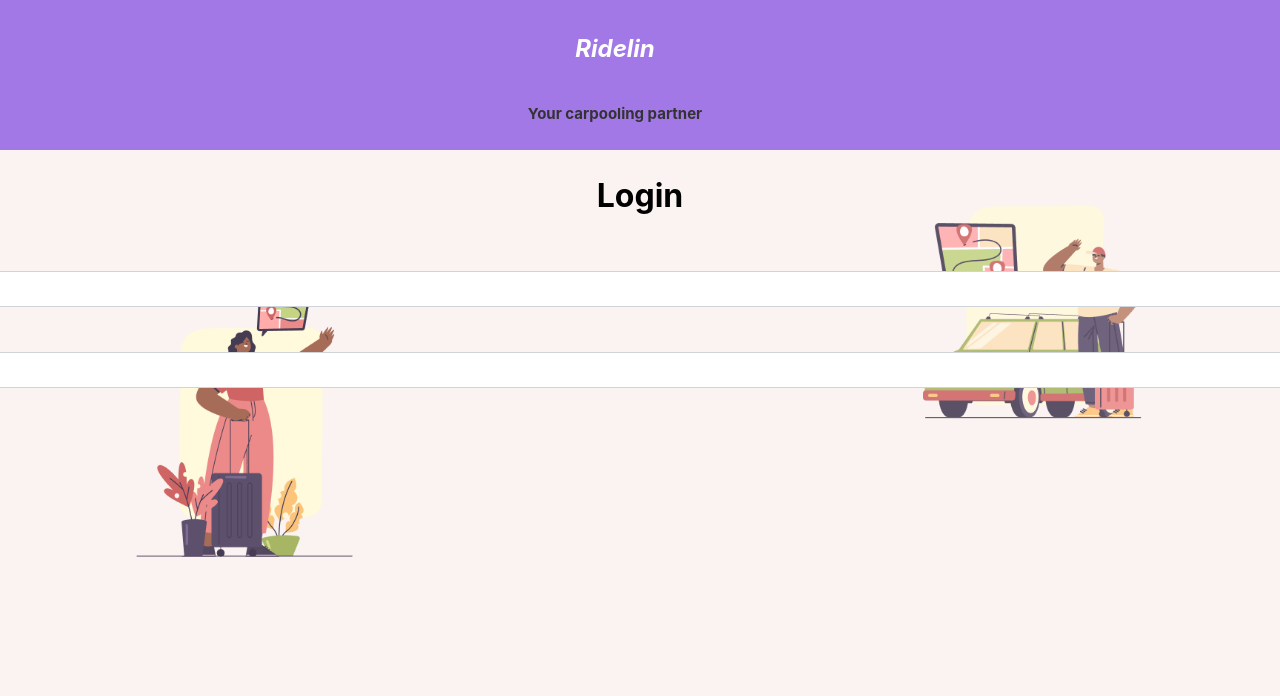
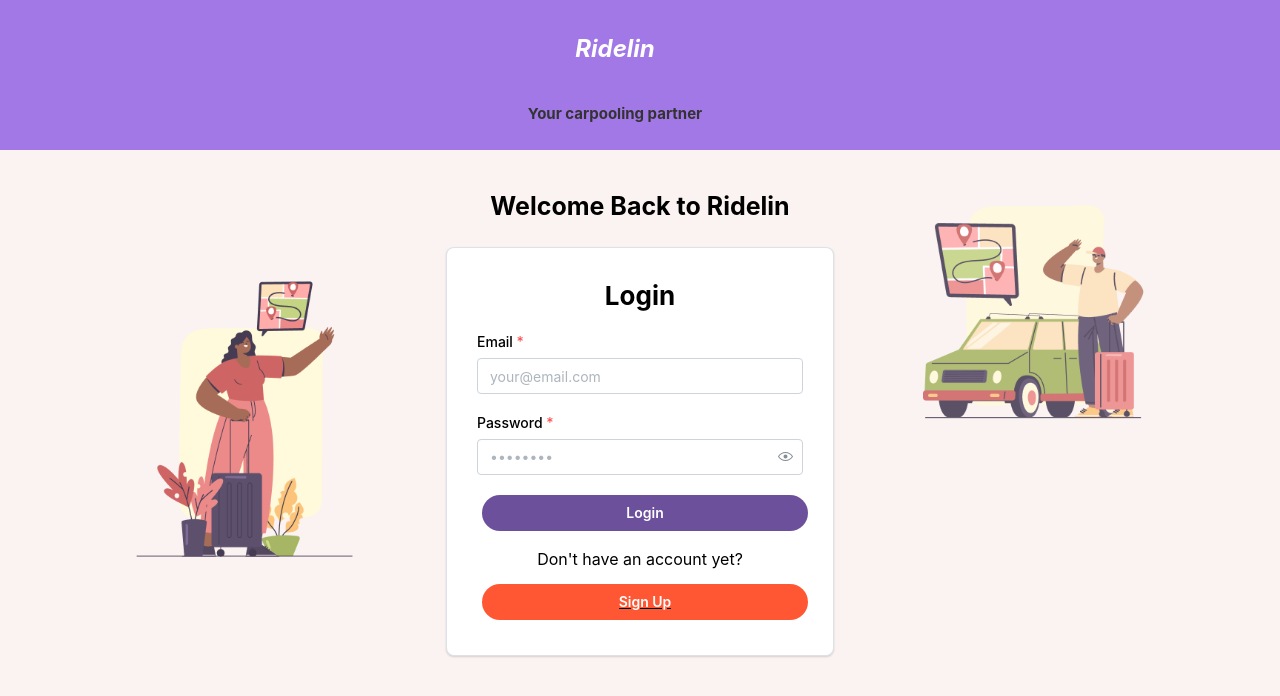
Before and after one commit to Tangy-Stackers/Ridelin-client, a React (Vite) app: page /login in a window 1280 px wide. Shown: the top 696 px of the page. Built offline with nearby package versions, Linux system fonts and the light colour scheme.

Commit message:
add css to login

```diff
--- a/src/pages/Loginpage.jsx
+++ b/src/pages/Loginpage.jsx
@@ -1,29 +1,29 @@
-import { useContext, useEffect, useState } from "react"
-import { Link, useNavigate,useSearchParams } from "react-router-dom";
+import { useContext, useEffect, useState } from "react";
+import { Link, useNavigate, useSearchParams } from "react-router-dom";
 import { AuthContext } from "../context/auth.context";
 import axios from "axios";
 import { useForm } from "@mantine/form";
-import { Button, PasswordInput, TextInput } from "@mantine/core";
-
-
+import {
+  Button,
+  PasswordInput,
+  TextInput,
+  Container,
+  Paper,
+  Title,
+  Text,
+  Notification,
+} from "@mantine/core";
 
 function Loginpage() {
-
-
   const navigate = useNavigate();
   const [errorMessage, setErrorMessage] = useState(undefined);
   const { storeToken, authenticateUser } = useContext(AuthContext);
+  const [searchParams] = useSearchParams();
+  const [isSuccess, setIsSuccess] = useState(undefined);
 
-    const [searchParams, setSearchParams] = useSearchParams();
-    const [isSuccess,setIsSuccess] =useState(undefined);
-
-    const handleEmail = (e) => setEmail(e.target.value);
-    const handlePassword = (e) => setPassword(e.target.value);
-
-
-    useEffect(()=>{
-        setIsSuccess(searchParams.get("success"))
-    })
+  useEffect(() => {
+    setIsSuccess(searchParams.get("success"));
+  }, [searchParams]);
 
   const form = useForm({
     initialValues: {
@@ -32,46 +32,56 @@ function Loginpage() {
     },
     validate: {
       email: (value) => (/^\S+@\S+$/.test(value) ? null : "Invalid email"),
-            password: (value) => (value.length >= 6 ? null : "Password must be at least 6 characters"),
+      password: (value) =>
+        value.length >= 6 ? null : "Password must be at least 6 characters",
     },
   });
+
   const handleLoginSubmit = (e) => {
     e.preventDefault();
     const { email, password } = form.values;
     const requestBody = { email, password };
-           console.log(email);
-           console.log(password);
-           axios.post(`${import.meta.env.VITE_API_URL}/auth/login`, requestBody)
+
+    axios
+      .post(`${import.meta.env.VITE_API_URL}/auth/login`, requestBody)
       .then((response) => {
-                   console.log('JWT token', response.data.authToken);
         storeToken(response.data.authToken);
         authenticateUser();
-                   navigate('/dashboard');
+        navigate("/dashboard");
       })
-               .catch((error) => {
-                   let errorDescription = "Something went wrong. Please try again.";
-                //    console.log(error);
-                   setErrorMessage(errorDescription);
-               })
+      .catch(() => {
+        setErrorMessage("Something went wrong. Please try again.");
+      });
   };
 
-
   return (
-        <>
-            <div className="LoginPage">
-                <div>
-                    { isSuccess ==1 && <p>Account Successfully Created! You can Log In now</p> }
-                </div>
-                <h1>Login</h1>
-
+    <Container size={420} my={40}>
+      {isSuccess == 1 && (
+        <Notification color="green" title="Success!">
+          Account Successfully Created! You can Log In now.
+        </Notification>
+      )}
+      <Container >
+        <Title order={1} size={25} c={"#000000"} shadow="sm">
+          <strong>
+            Welcome Back to Ridelin
+          </strong>
+        </Title>
+      </Container>
+      <br />
+      <Paper shadow="xs" p={30} radius="md" withBorder>
+        <Title align="center" order={2}>
+          Login
+        </Title>
         <form onSubmit={handleLoginSubmit}>
           <TextInput
             withAsterisk
             label="Email"
             placeholder="your@email.com"
-                        key={form.key('email')}
-                        {...form.getInputProps('email')}
+            key={form.key("email")}
+            {...form.getInputProps("email")}
             required
+            mt="md"
           />
           <PasswordInput
             withAsterisk
@@ -81,16 +91,26 @@ function Loginpage() {
             required
             mt="md"
           />
-                     <Button type="submit" color="indigo" radius="md" mt="lg">Login</Button>
+          <Button type="submit" fullWidth mt="lg" color={"#6D509B"} radius="xl">
+            Login
+          </Button>
         </form>
-                {errorMessage && <p className="error-message">{errorMessage}</p>}
-                <p>Don't have an account yet?</p>
-
-                <Link to={"/signup"}><Button type="submit" color="orange" radius="md" mt="lg"> Sign Up </Button>
+        {errorMessage && (
+          <Text color="red" size="sm" mt="sm" align="center">
+            {errorMessage}
+          </Text>
+        )}
+        <Text align="center" mt="md">
+          Don't have an account yet?
+        </Text>
+        <Link to="/signup">
+          <Button fullWidth mt="sm" color={"#FF5733"} radius="xl">
+            Sign Up
+          </Button>
         </Link>
-            </div>
-        </>
-    )
+      </Paper>
+    </Container>
+  );
 }
 
 export default Loginpage;
```
Lines whose indentation alone changed are shown as unchanged.
